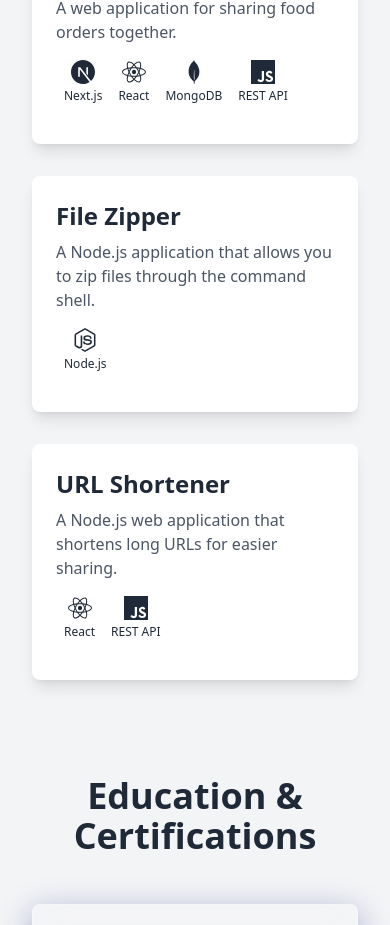
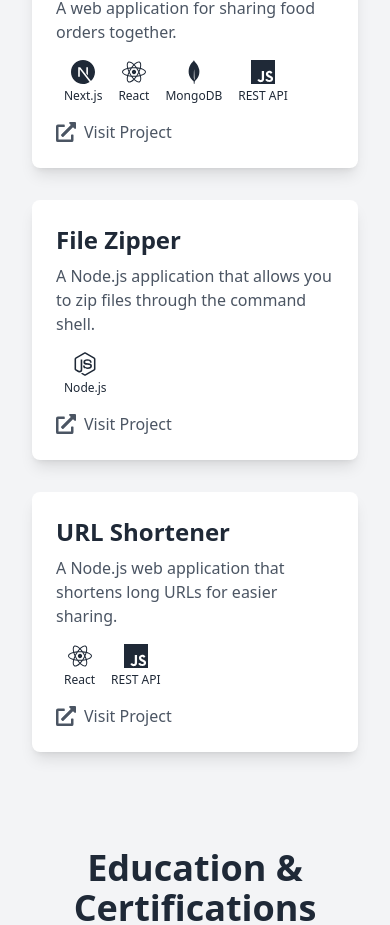
Before and after one commit to sudhanshu786kumar/my-portfolio, a React (Vite) app: page / in a window 390 px wide. Shown: the part 4920-5845 px from the top of the page. Built offline with nearby package versions, Linux system fonts and the light colour scheme.

Commit message:
fix:added project link

```diff
--- a/src/components/Projects.jsx
+++ b/src/components/Projects.jsx
@@ -41,12 +41,24 @@ const ProjectCard = ({ title, description, link, githubLink, techStack, darkMode
               <FaGithub size={24} />
             </motion.a>
           )}
+          {link && (
+            <motion.a
+              href={link}
+              target="_blank"
+              rel="noopener noreferrer"
+              className={`md:hidden ${darkMode ? 'text-gray-300 hover:text-white' : 'text-gray-600 hover:text-gray-800'} flex items-center`}
+              whileHover={{ scale: 1.1 }}
+            >
+              <FaExternalLinkAlt size={20} className="mr-2" />
+              <span>Visit Project</span>
+            </motion.a>
+          )}
         </div>
       </div>
       <AnimatePresence>
         {isHovered && (
           <motion.div
-            className="absolute inset-0 bg-black bg-opacity-70 flex items-center justify-center"
+            className="absolute inset-0 bg-black bg-opacity-70 flex items-center justify-center hidden md:flex"
             initial={{ opacity: 0 }}
             animate={{ opacity: 1 }}
             exit={{ opacity: 0 }}
```
